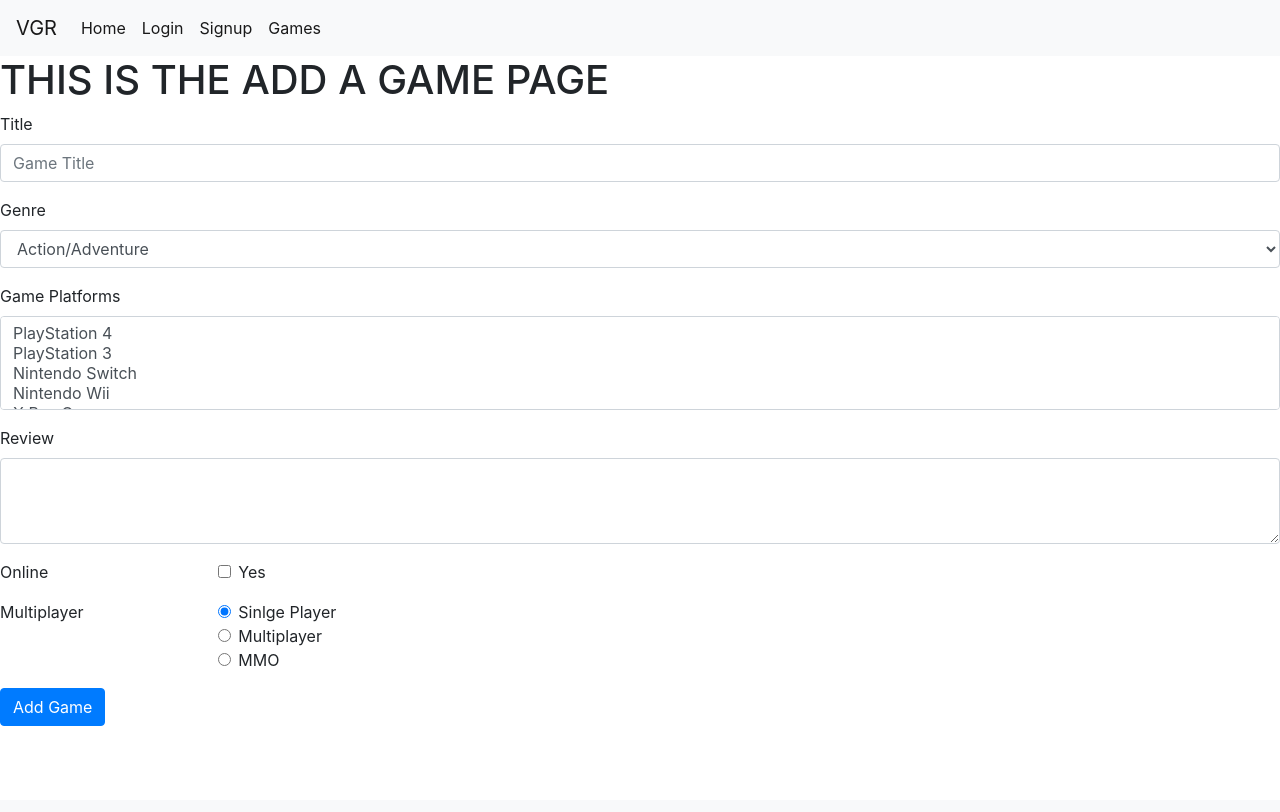
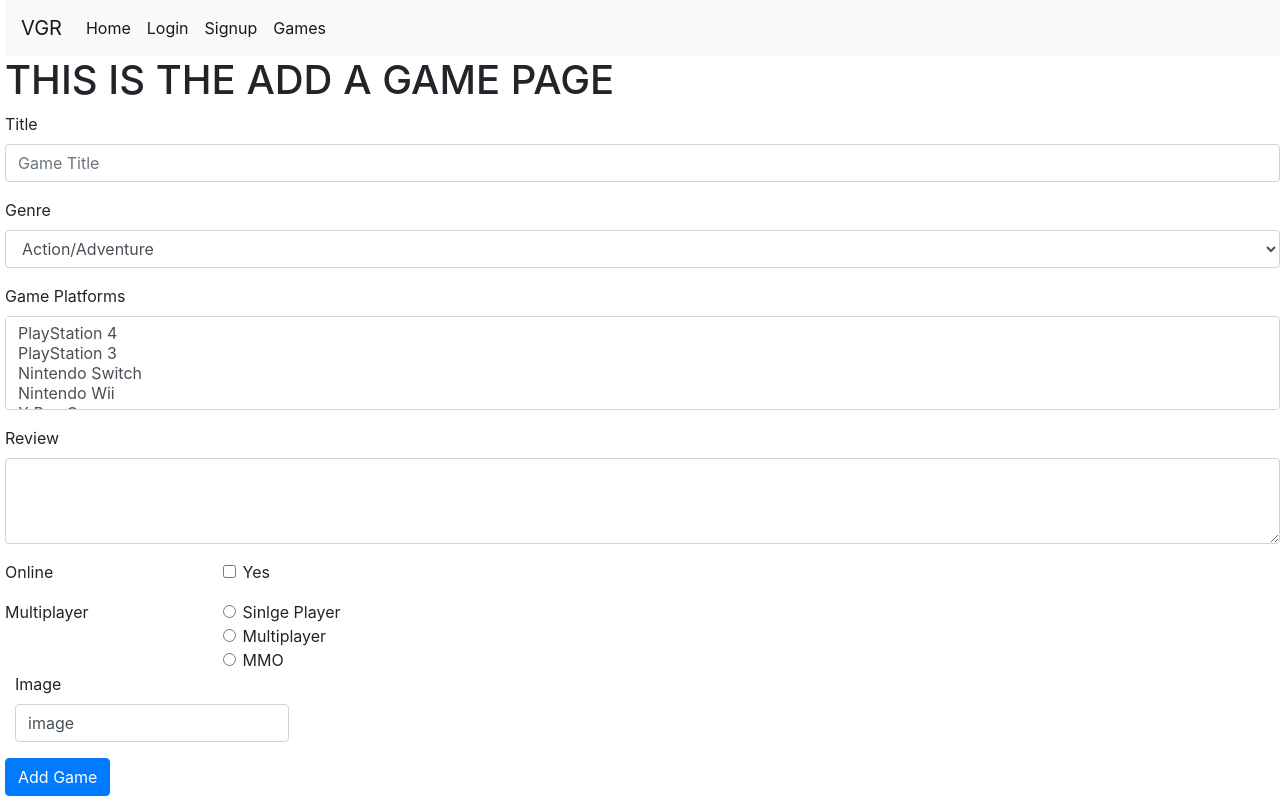
Before and after one commit to T-Grubbs/MIA-FTWD-Travis-Grubbs-Project-videoGameReviewApp, a Node server app: page /add-game in a window 1280 px wide. Before the commit the page ends 726 px from the top, so only its background shows below. Run offline with Node 20, Linux system fonts and the light colour scheme; some libraries are stand-ins or nearby versions.

Commit message:
created game database

```diff
--- a/app.js
+++ b/app.js
@@ -136,6 +136,8 @@ app.use('/', games);
 const addGame = require('./routes/add-game');
 app.use('/', addGame);
 
+const gameDetails = require('./routes/game-details');
+app.use('/', gameDetails);
 
 
 
--- a/models/Games.js
+++ b/models/Games.js
@@ -5,10 +5,11 @@ const Reviews   = require('../models/Reviews')
 
 const gameSchema = new Schema({
   title:       String,
-  platforms:  [String],
+  platforms:   String,
   genre:       String,
   multiplayer: String,
   online:      String,
+  image:       String,
  // reviews: [{userReviews: [Reviews]}]
 
 });
--- a/public/stylesheets/style.css
+++ b/public/stylesheets/style.css
@@ -1,4 +1,5 @@
 body {
+  padding-left: 5px;
   font: 14px "Lucida Grande", Helvetica, Arial, sans-serif; }
 
 a {
@@ -11,4 +12,8 @@ a {
 p {
   font-size: 22px; }
 
+img {
+  width: 100px;
+  height: 140px; }
+
 /*# sourceMappingURL=style.css.map */
--- a/public/stylesheets/style.scss
+++ b/public/stylesheets/style.scss
@@ -1,5 +1,5 @@
 body {
-
+  padding-left: 5px;
   font: 14px "Lucida Grande", Helvetica, Arial, sans-serif;
 }
 
@@ -14,3 +14,8 @@ a {
 p{
   font-size: 22px;
 }
+
+img {
+  width: 100px;
+  height: 140px;
+}
--- a/routes/add-game.js
+++ b/routes/add-game.js
@@ -16,6 +16,7 @@ router.post("/add-game", (req, res, next) => {
   const genre  = req.body.genre;
   const multiplayer  = req.body.multiplayer;
   const online = req.body.online;
+  const image = req.body.image
 
   // if (username === "" || password === "") {
   //   res.render("signup", { message: "Indicate username and password" });
@@ -38,6 +39,7 @@ router.post("/add-game", (req, res, next) => {
       genre: genre,
       multiplayer: multiplayer,
       online: online,
+      image: image,
     });
 
     newGame.save((err) => {
--- a/views/add-game.hbs
+++ b/views/add-game.hbs
@@ -1,14 +1,14 @@
 <h1>THIS IS THE ADD A GAME PAGE</h1>
 
 
-<form action="games" method="POST">
+<form action="/add-game" method="POST">
   <div class="form-group">
     <label for="gameTitle">Title</label>
-    <input type="text" class="form-control" id="exampleFormControlInput1" placeholder="Game Title">
+    <input type="text" class="form-control" id="exampleFormControlInput1" placeholder="Game Title" name="title">
   </div>
   <div class="form-group">
     <label for="exampleFormControlSelect1">Genre</label>
-    <select class="form-control" id="exampleFormControlSelect1">
+    <select class="form-control" id="exampleFormControlSelect1" name="genre">
       <option>Action/Adventure</option>
       <option>Platform Style</option>
       <option>FPS</option>
@@ -22,7 +22,7 @@
   </div>
   <div class="form-group">
     <label for="exampleFormControlSelect2">Game Platforms</label>
-    <select multiple class="form-control" id="exampleFormControlSelect2">
+    <select multiple class="form-control" id="exampleFormControlSelect2" name="platforms">
       <option>PlayStation 4</option>
       <option>PlayStation 3</option>
       <option>Nintendo Switch</option>
@@ -43,7 +43,7 @@
     <div class="col-sm-2">Online</div>
     <div class="col-sm-10">
       <div class="form-check">
-        <input class="form-check-input" type="checkbox" id="gridCheck1">
+        <input class="form-check-input" type="checkbox" id="gridCheck1" name="online">
         <label class="form-check-label" for="gridCheck1" aria-placeholder="No">
           Yes
         </label>
@@ -55,23 +55,27 @@
       <legend class="col-form-label col-sm-2 pt-0">Multiplayer</legend>
       <div class="col-sm-10">
         <div class="form-check">
-          <input class="form-check-input" type="radio" name="gridRadios" id="gridRadios1" value="option1" checked>
+          <input class="form-check-input" type="radio" name="multiplayer" id="gridRadios1" value="Sinlge Player">
           <label class="form-check-label" for="gridRadios1">
             Sinlge Player
           </label>
         </div>
         <div class="form-check">
-          <input class="form-check-input" type="radio" name="gridRadios" id="gridRadios2" value="option2">
+          <input class="form-check-input" type="radio" name="multiplayer" id="gridRadios2" value="Multiplayer">
           <label class="form-check-label" for="gridRadios2">
             Multiplayer
           </label>
         </div>
         <div class="form-check disabled">
-          <input class="form-check-input" type="radio" name="gridRadios" id="gridRadios3" value="option3">
+          <input class="form-check-input" type="radio" name="multiplayer" id="gridRadios3" value="MMO">
           <label class="form-check-label" for="gridRadios3">
             MMO
           </label>
         </div>
+      </div>
+      <div style="padding-left: 25px">
+        <label for="gameImage">Image</label>
+    <input type="text" class="form-control" id="exampleFormControlInput1" placeholder="Game Image" name="image" value="image">
       </div>
     </div>
   </fieldset>
@@ -81,8 +85,3 @@
     </div>
   </div>
 </form>
-
-
-
-
-</form>
--- a/views/games.hbs
+++ b/views/games.hbs
@@ -1 +1,7 @@
 <h1>THIS IS THE GAMES PAGE</h1>
+
+{{#each games}}
+<a href="/game-details/{{this._id}}"><h2>{{this.title}}</h2></a>
+
+
+{{/each}}
```
Also changed, not shown: routes/game-details.js (added, +35 -0 lines), routes/games.js (+21 -2 lines), views/game-details.hbs (added, +8 -0 lines), public/images/Halo_Cover.jpeg (added), 1 other file.
